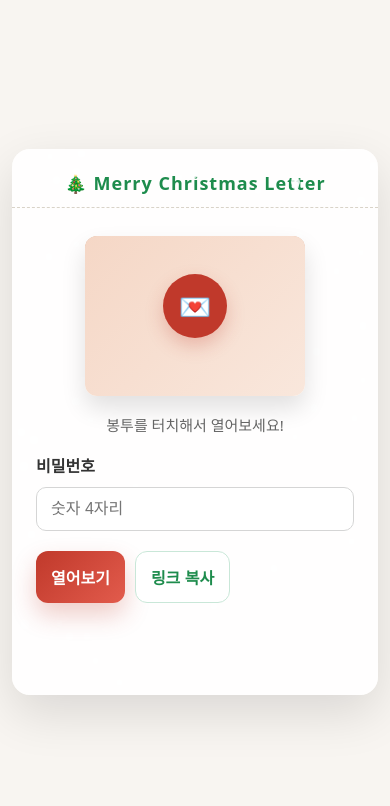
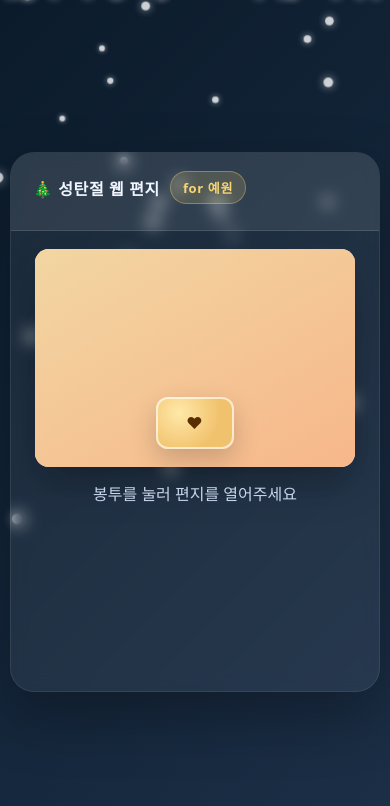
Before and after one commit to anderpudding/christmas, a plain HTML site: page index.html in a window 390 px wide. Drawn offline with Linux system fonts and the light colour scheme.

Commit message:
Refactor index.html for improved design and functionality
Updated styles and structure for the Christmas letter web app, including new color gradients, layout adjustments, and enhanced snow effect.

```diff
--- a/index.html
+++ b/index.html
@@ -1,203 +1,389 @@
 <!DOCTYPE html>
 <html lang="ko">
 <head>
-  <meta charset="UTF-8">
-  <meta name="viewport" content="width=device-width, initial-scale=1.0">
+  <meta charset="UTF-8" />
+  <meta name="viewport" content="width=device-width, initial-scale=1.0" />
   <title>성탄절 웹 편지</title>
   <style>
     :root {
-      --red: #c0392b;
-      --green: #1e8c4d;
-      --bg: #f8f5f1;
-      --paper: #fffaf4;
-      --shadow: rgba(0,0,0,0.12);
+      --bg: linear-gradient(135deg, #0b1b2b, #1c2f47);
+      --gold: #f7d672;
+      --red: #d33f49;
+      --green: #3c8d50;
+      --paper: #fff7ec;
+      --shadow: rgba(0, 0, 0, 0.2);
+      --text: #1c2f47;
     }
+
     * { box-sizing: border-box; }
+
     body {
       margin: 0;
       font-family: 'Pretendard', 'Noto Sans KR', system-ui, -apple-system, sans-serif;
       background: var(--bg);
-      color: #2c2c2c;
+      color: #f5f7fb;
       min-height: 100vh;
       display: flex;
       align-items: center;
       justify-content: center;
-      padding: 20px;
+      position: relative;
+      overflow-x: hidden;
+    }
+
+    .snow-layer {
+      pointer-events: none;
+      position: fixed;
+      inset: 0;
+      overflow: hidden;
+      z-index: 5;
+    }
+
+    .snowflake {
+      position: absolute;
+      top: -10px;
+      width: 8px;
+      height: 8px;
+      background: rgba(255, 255, 255, 0.85);
+      border-radius: 50%;
+      filter: drop-shadow(0 0 4px rgba(255, 255, 255, 0.8));
+      animation: fall linear infinite;
+      opacity: 0.9;
+    }
+
+    @keyframes fall {
+      0% { transform: translate3d(var(--x-start), -10px, 0) scale(var(--scale)); }
+      100% { transform: translate3d(var(--x-end), 110vh, 0) scale(var(--scale)); }
+    }
+
+    .card {
+      width: min(960px, 95vw);
+      background: rgba(255, 255, 255, 0.06);
+      border: 1px solid rgba(255, 255, 255, 0.08);
+      border-radius: 24px;
+      box-shadow: 0 24px 60px rgba(0, 0, 0, 0.3);
+      overflow: hidden;
+      position: relative;
+      z-index: 10;
+      backdrop-filter: blur(8px);
+    }
+
+    header {
+      padding: 18px 22px;
+      display: flex;
+      align-items: center;
+      justify-content: space-between;
+      background: rgba(255, 255, 255, 0.08);
+      border-bottom: 1px solid rgba(255, 255, 255, 0.12);
+    }
+
+    .brand {
+      display: flex;
+      gap: 10px;
+      align-items: center;
+      color: #f1f5ff;
+      font-weight: 700;
+      letter-spacing: 0.04em;
+    }
+
+    .badge {
+      background: rgba(247, 214, 114, 0.16);
+      color: var(--gold);
+      padding: 6px 12px;
+      border-radius: 999px;
+      font-size: 13px;
+      border: 1px solid rgba(247, 214, 114, 0.35);
+    }
+
+    main { padding: 26px; min-height: 460px; }
+
+    .screen { display: none; }
+    .screen.active { display: grid; }
+
+    .envelope-screen {
+      grid-template-columns: 1fr;
+      align-items: center;
+      text-align: center;
+      gap: 24px;
+    }
+
+    .envelope-wrap {
+      display: grid;
+      justify-items: center;
+      gap: 14px;
+    }
+
+    .envelope {
+      width: min(380px, 82vw);
+      height: min(240px, 56vw);
+      position: relative;
+      cursor: pointer;
+      transform-style: preserve-3d;
+      transition: transform 0.9s ease;
+      perspective: 1200px;
+    }
+
+    .envelope-body,
+    .envelope-flap,
+    .envelope-letter,
+    .envelope-shadow {
+      position: absolute;
+      inset: 0;
+      border-radius: 14px;
+    }
+
+    .envelope-body {
+      background: linear-gradient(145deg, #fefefe, #f2e5d5);
+      box-shadow: 0 18px 40px var(--shadow);
+      z-index: 1;
       overflow: hidden;
     }
-    .app {
-      width: min(960px, 100%);
-      background: rgba(255,255,255,0.9);
-      border-radius: 18px;
-      box-shadow: 0 18px 50px var(--shadow);
-      overflow: hidden;
-      position: relative;
+
+    .envelope-body::after {
+      content: '';
+      position: absolute;
+      inset: 0;
+      background: linear-gradient(135deg, rgba(247, 214, 114, 0.3), rgba(211, 63, 73, 0.18));
+    }
+
+    .envelope-flap {
+      background: linear-gradient(150deg, #f2d6a2, #f7b78a);
+      transform-origin: top;
+      transform: rotateX(0deg);
+      transition: transform 0.9s ease;
+      z-index: 3;
+    }
+
+    .envelope-letter {
+      background: #fff;
+      width: 90%;
+      height: 70%;
+      top: 16%;
+      left: 5%;
+      border-radius: 10px;
+      box-shadow: 0 14px 30px rgba(0, 0, 0, 0.18);
+      transform: translateY(12%);
+      transition: transform 0.9s ease;
+      z-index: 2;
+    }
+
+    .seal {
+      position: absolute;
+      bottom: 18px;
+      left: 50%;
+      transform: translateX(-50%);
+      width: 78px;
+      height: 52px;
+      background: radial-gradient(circle at 30% 30%, #ffe8a8, #f1c26d 62%);
+      border-radius: 12px;
+      box-shadow: inset 0 0 0 2px rgba(255, 255, 255, 0.65), 0 10px 26px rgba(0, 0, 0, 0.18);
+      display: grid;
+      place-items: center;
+      color: #5a2e00;
+      font-weight: 800;
+      letter-spacing: 0.08em;
+      z-index: 4;
+      transition: transform 0.6s ease, opacity 0.3s ease;
+    }
+
+    .envelope:hover .seal { transform: translateX(-50%) scale(1.04); }
+
+    .envelope.open .envelope-flap { transform: rotateX(-170deg); }
+    .envelope.open .envelope-letter { transform: translateY(-12%); }
+    .envelope.open .seal { opacity: 0; transform: translateX(-50%) scale(0.9); }
+
+    .hint { color: #dce8ff; opacity: 0.9; }
+
+    .panel {
+      background: rgba(255, 255, 255, 0.06);
+      border: 1px solid rgba(255, 255, 255, 0.1);
+      border-radius: 16px;
+      padding: 18px;
+      display: grid;
+      gap: 10px;
+      width: min(440px, 90vw);
+      margin: 0 auto;
       backdrop-filter: blur(6px);
     }
-    header {
-      text-align: center;
-      padding: 22px 16px 12px;
-      border-bottom: 1px dashed #d9d3c8;
-      color: var(--green);
-      letter-spacing: 1px;
+
+    .panel h3 { margin: 0; font-size: 18px; color: #f3dba8; }
+    .panel label { font-size: 14px; color: #e6edff; }
+
+    .input-row {
+      display: grid;
+      grid-template-columns: 1fr auto;
+      gap: 10px;
+    }
+
+    input[type="password"], input[type="text"] {
+      width: 100%;
+      padding: 12px 14px;
+      border-radius: 12px;
+      border: 1px solid rgba(255, 255, 255, 0.2);
+      background: rgba(255, 255, 255, 0.08);
+      color: #f8fbff;
+      font-size: 15px;
+    }
+
+    button {
+      padding: 12px 16px;
+      border-radius: 12px;
+      border: none;
+      cursor: pointer;
       font-weight: 700;
+      color: #0b1b2b;
+      background: var(--gold);
+      box-shadow: 0 10px 25px rgba(0, 0, 0, 0.18);
+      transition: transform 0.12s ease, box-shadow 0.12s ease;
     }
-    .screen { display: none; padding: 28px 24px 32px; position: relative; }
-    .screen.active { display: block; }
-    .envelope-wrap { display: flex; flex-direction: column; align-items: center; gap: 18px; }
-    .envelope { width: 260px; height: 180px; position: relative; cursor: pointer; perspective: 800px; }
-    .envelope .base {
-      width: 100%; height: 100%; background: linear-gradient(135deg, #f5d7c6, #f9e7dc);
-      border-radius: 12px;
-      box-shadow: 0 12px 25px var(--shadow);
-      position: relative;
-      overflow: hidden;
+
+    button:hover { transform: translateY(-1px); box-shadow: 0 12px 28px rgba(0,0,0,0.24); }
+    button:active { transform: translateY(0); box-shadow: 0 8px 16px rgba(0,0,0,0.2); }
+
+    button.secondary {
+      background: rgba(255, 255, 255, 0.12);
+      color: #f8fbff;
+      border: 1px solid rgba(255, 255, 255, 0.16);
     }
-    .envelope .flap {
-      position: absolute; top: 0; left: 0; right: 0; height: 50%;
-      background: linear-gradient(135deg, #e4b7a0, #f1c3ad);
-      transform-origin: top;
-      transition: transform 0.8s ease;
-      border-radius: 12px 12px 40px 40px;
-      box-shadow: inset 0 -6px 12px rgba(0,0,0,0.08);
+
+    .message {
+      min-height: 20px;
+      font-size: 14px;
+      color: #ffb4a2;
     }
-    .envelope .seal {
-      position: absolute; width: 64px; height: 64px; background: var(--red);
-      border-radius: 50%; bottom: 58px; left: 50%; transform: translateX(-50%);
-      display: grid; place-items: center; color: #fff; font-size: 26px;
-      box-shadow: 0 8px 18px rgba(192,57,43,0.25);
+
+    .letter-screen {
+      grid-template-columns: 1fr;
+      gap: 20px;
     }
-    .envelope.open .flap { transform: rotateX(-150deg); }
-    .envelope.open .seal { opacity: 0; transition: opacity 0.4s ease; }
-    .hint { font-size: 15px; color: #666; text-align: center; }
-    .form { width: min(360px, 100%); display: flex; flex-direction: column; gap: 10px; }
-    label { font-weight: 600; color: #333; }
-    input[type="password"] {
-      padding: 12px 14px;
-      border-radius: 10px;
-      border: 1px solid #d5d5d5;
+
+    .letter-layout { display: grid; gap: 18px; }
+
+    .paper {
+      background: var(--paper);
+      color: var(--text);
+      padding: 24px;
+      border-radius: 18px;
+      box-shadow: 0 14px 30px rgba(0, 0, 0, 0.15);
+      white-space: pre-wrap;
+      line-height: 1.7;
       font-size: 16px;
+    }
+
+    .actions {
+      display: flex;
+      flex-wrap: wrap;
+      gap: 10px;
+      justify-content: flex-end;
+    }
+
+    .info-box {
+      background: rgba(255, 255, 255, 0.08);
+      border: 1px solid rgba(255, 255, 255, 0.14);
+      border-radius: 14px;
+      padding: 16px;
+      color: #f8fbff;
+      box-shadow: 0 12px 24px rgba(0,0,0,0.12);
+    }
+
+    .modal-backdrop {
+      position: fixed;
+      inset: 0;
+      background: rgba(0, 0, 0, 0.55);
+      display: none;
+      align-items: center;
+      justify-content: center;
+      z-index: 20;
+      padding: 16px;
+    }
+
+    .modal-backdrop.show { display: flex; }
+
+    .modal {
       background: #fff;
+      border-radius: 18px;
+      padding: 22px;
+      width: min(420px, 90vw);
+      box-shadow: 0 20px 40px rgba(0,0,0,0.25);
+      color: #1f2b34;
+      display: grid;
+      gap: 12px;
     }
-    .btn {
-      border: none;
-      border-radius: 12px;
-      padding: 13px 15px;
-      font-size: 16px;
-      font-weight: 700;
-      cursor: pointer;
-      transition: transform 0.1s ease, box-shadow 0.2s ease;
+
+    .modal h3 { margin: 0; color: #c03d45; }
+    .modal ul { margin: 0; padding-left: 18px; display: grid; gap: 8px; }
+
+    .panel.hidden { display: none; }
+
+    @media (max-width: 900px) {
+      .letter-layout { grid-template-columns: 1fr; }
+      header { flex-direction: column; gap: 8px; align-items: flex-start; }
+      .actions { justify-content: stretch; }
+      button { width: 100%; }
     }
-    .btn:active { transform: translateY(1px); }
-    .btn-primary { background: linear-gradient(135deg, var(--red), #e25b4c); color: #fff; box-shadow: 0 12px 25px rgba(192,57,43,0.25); }
-    .btn-ghost { background: #fff; color: var(--green); border: 1px solid #c9e7d8; }
-    .error { color: #c0392b; font-size: 14px; min-height: 20px; }
-    .info { font-size: 14px; color: var(--green); min-height: 20px; }
-    .letter { display: grid; gap: 18px; grid-template-columns: repeat(auto-fit, minmax(260px, 1fr)); }
-    .panel {
-      background: var(--paper);
-      border-radius: 14px;
-      padding: 18px 18px 16px;
-      box-shadow: 0 10px 24px var(--shadow);
-      border: 1px solid #efe6da;
-    }
-    .panel h3 { margin: 0 0 10px; color: var(--red); }
-    .letter-body { white-space: pre-line; line-height: 1.7; font-size: 16px; }
-    .flex { display: flex; flex-wrap: wrap; gap: 10px; }
-    .badge { padding: 8px 10px; background: #f1f8f4; border-radius: 10px; color: var(--green); border: 1px solid #cfe8da; }
-    .actions { display: flex; flex-wrap: wrap; gap: 10px; margin-top: 10px; }
-    .modal {
-      position: fixed; inset: 0; background: rgba(0,0,0,0.55); display: none;
-      align-items: center; justify-content: center; padding: 20px; z-index: 10;
-    }
-    .modal.active { display: flex; }
-    .modal-content {
-      background: #fff;
-      border-radius: 14px;
-      padding: 20px 18px;
-      width: min(420px, 100%);
-      box-shadow: 0 20px 40px rgba(0,0,0,0.2);
-    }
-    .modal-content h4 { margin: 0 0 12px; color: var(--green); }
-    .gift-list { list-style: none; padding: 0; margin: 0; display: grid; gap: 8px; }
-    .gift-list li { background: #f8f5f1; padding: 10px 12px; border-radius: 10px; border: 1px solid #e8dfd0; }
-    .snow { position: absolute; inset: 0; pointer-events: none; overflow: hidden; }
-    .flake {
-      position: absolute;
-      top: -10px;
-      width: 8px; height: 8px;
-      background: #fff;
-      border-radius: 50%;
-      opacity: 0.85;
-      animation: fall linear infinite;
-    }
-    @keyframes fall {
-      to { transform: translateY(110vh); opacity: 0.7; }
-    }
-    @media (max-width: 640px) {
-      body { padding: 12px; }
-      header { font-size: 18px; }
-      .letter { grid-template-columns: 1fr; }
-      .envelope { width: 220px; height: 160px; }
+
+    @media (max-width: 540px) {
+      main { padding: 18px; }
+      .panel { width: 100%; }
+      .paper { font-size: 15px; padding: 18px; }
     }
   </style>
 </head>
 <body>
-  <div class="app">
-    <header>🎄 Merry Christmas Letter</header>
-    <div class="snow" id="snow"></div>
+  <div class="snow-layer" aria-hidden="true"></div>
+  <div class="card">
+    <header>
+      <div class="brand">
+        <span>🎄 성탄절 웹 편지</span>
+        <span class="badge">for <strong id="recipient-name"></strong></span>
+      </div>
+      <div class="actions">
+        <button type="button" id="lock-btn" class="secondary" style="display:none;">🔒 다시 잠그기</button>
+      </div>
+    </header>
+    <main>
+      <section id="envelope-screen" class="screen envelope-screen active">
+        <div class="envelope-wrap">
+          <div class="envelope" id="envelope" aria-label="봉투 열기">
+            <div class="envelope-body"></div>
+            <div class="envelope-letter"></div>
+            <div class="envelope-flap"></div>
+            <div class="seal">♥</div>
+          </div>
+          <div class="hint">봉투를 눌러 편지를 열어주세요</div>
+        </div>
+        <div class="panel hidden">
+          <h3>비밀 번호</h3>
+          <label for="password-input">봉투를 열고 입력하면 편지로 이동해요</label>
+          <form id="password-form" class="input-row">
+            <input id="password-input" name="password" type="password" inputmode="numeric" autocomplete="off" placeholder="****" disabled />
+            <button type="submit" id="submit-btn" disabled>열기</button>
+          </form>
+          <div class="message" id="message" aria-live="polite"></div>
+        </div>
+      </section>
 
-    <section class="screen active" id="envelope-screen">
-      <div class="envelope-wrap">
-        <div class="envelope" id="envelope">
-          <div class="flap"></div>
-          <div class="base"></div>
-          <div class="seal">💌</div>
+      <section id="letter-screen" class="screen letter-screen">
+        <div class="letter-layout">
+          <div class="paper" id="letter-body"></div>
+          <div class="info-box">
+            <h4 style="margin:0 0 10px; color: var(--gold);">특별 부록</h4>
+            <p style="margin:6px 0;">🎅 보내는 사람: <strong id="sender-name"></strong></p>
+            <p style="margin:6px 0;">💌 받는 사람: <strong id="recipient-name-2"></strong></p>
+          </div>
         </div>
-        <div class="hint" id="envelope-hint">봉투를 터치해서 열어보세요!</div>
-        <form class="form" id="pw-form">
-          <label for="password">비밀번호</label>
-          <input type="password" id="password" autocomplete="off" placeholder="숫자 4자리" inputmode="numeric" pattern="[0-9]*">
-          <div class="actions">
-            <button type="submit" class="btn btn-primary">열어보기</button>
-            <button type="button" class="btn btn-ghost" id="copy-link">링크 복사</button>
-          </div>
-          <div class="error" id="error"></div>
-          <div class="info" id="info"></div>
-        </form>
-      </div>
-    </section>
-
-    <section class="screen" id="letter-screen">
-      <div class="panel">
-        <h3 id="letter-title"></h3>
-        <div class="letter-body" id="letter-body"></div>
         <div class="actions">
-          <button class="btn btn-primary" id="open-gift">🎁 선물 열기</button>
-          <button class="btn btn-ghost" id="lock-again">🔒 다시 잠그기</button>
-          <button class="btn btn-ghost" id="copy-link-2">링크 복사</button>
+          <button type="button" id="gift-btn">🎁 선물 열기</button>
+          <button type="button" id="lock-btn-secondary" class="secondary">🔒 다시 잠그기</button>
         </div>
-      </div>
-      <div class="letter">
-        <div class="panel">
-          <h3>오늘의 약속</h3>
-          <div class="flex" id="plans"></div>
-        </div>
-        <div class="panel">
-          <h3>우리의 작은 체크리스트</h3>
-          <ul id="checklist"></ul>
-        </div>
-      </div>
-    </section>
+      </section>
+    </main>
   </div>
 
-  <div class="modal" id="gift-modal">
-    <div class="modal-content">
-      <h4>작은 쿠폰 3종</h4>
-      <ul class="gift-list" id="gift-list"></ul>
-      <div class="actions" style="margin-top:12px;">
-        <button class="btn btn-primary" id="close-gift">닫기</button>
-      </div>
+  <div class="modal-backdrop" id="modal">
+    <div class="modal">
+      <h3>🎁 우리의 작은 쿠폰</h3>
+      <ul id="coupon-list"></ul>
+      <button type="button" id="modal-close">닫기</button>
     </div>
   </div>
 
@@ -206,127 +392,123 @@
       recipient: '예원',
       sender: '성준',
       password: '1225',
-      letterTitle: '예원에게 보내는 크리스마스 편지',
-      letter: `오늘도 가장 먼저 떠오르는 사람은 언제나 너야.
-기다림이라는 단어가 이렇게 설레는 건 너 덕분인 것 같아.
-춥더라도 내 손 꼭 잡고, 오늘 만큼은 세상에서 제일 따뜻한 우리가 되자.
-늘 고맙고, 많이 사랑해.`,
-      plans: ['저녁 7시 홍대 브런치 카페 앞 만남', '따뜻한 코코아 함께 마시기', '크리스마스 마켓 구경'],
-      checklist: ['손잡기 잊지 않기', '사진 5장 이상 남기기', '서로에게 칭찬 한 마디 하기'],
-      gifts: ['포옹 쿠폰 1회', '즉석 셀카 인화권 1장', '원하는 간식 사주기권 1회']
+      letterBody: `예원아, Merry Christmas!\n\n올해도 너와 함께라서 무엇보다 따뜻했어.\n눈이 펑펑 내리는 지금, 이 순간을 너와 나누고 싶었어.\n\n우리가 나누는 대화, 함께 웃은 모든 순간이 내게는 큰 선물이야.\n오늘도 네 미소로 가득 찬 하루가 되었으면 좋겠어.\n\n언제나 네 편에서, 너를 응원하고 사랑하는 마음으로.\n앞으로도 손을 꼭 잡고 함께 걸어가자.\n\n메리 크리스마스, 그리고 늘 고마워.`,
+      coupons: [
+        '☕ 따뜻한 음료 1회 쿠폰',
+        '💆‍♀️ 어깨 마사지 10분 쿠폰',
+        '🍪 수제 간식 만들어주기 쿠폰'
+      ]
     };
 
-    const envelope = document.getElementById('envelope');
-    const envelopeHint = document.getElementById('envelope-hint');
-    const pwForm = document.getElementById('pw-form');
-    const passwordInput = document.getElementById('password');
-    const error = document.getElementById('error');
-    const info = document.getElementById('info');
-    const envelopeScreen = document.getElementById('envelope-screen');
-    const letterScreen = document.getElementById('letter-screen');
-    const letterBody = document.getElementById('letter-body');
-    const letterTitle = document.getElementById('letter-title');
-    const plans = document.getElementById('plans');
-    const checklist = document.getElementById('checklist');
-    const giftList = document.getElementById('gift-list');
-    const giftModal = document.getElementById('gift-modal');
-    const openGift = document.getElementById('open-gift');
-    const closeGift = document.getElementById('close-gift');
-    const lockAgain = document.getElementById('lock-again');
-    const copyButtons = [document.getElementById('copy-link'), document.getElementById('copy-link-2')];
+    const qs = (id) => document.getElementById(id);
+    const envelope = qs('envelope');
+    const envelopeScreen = qs('envelope-screen');
+    const letterScreen = qs('letter-screen');
+    const passwordInput = qs('password-input');
+    const submitBtn = qs('submit-btn');
+    const messageEl = qs('message');
+    const panel = document.querySelector('.panel');
+    const lockButtons = [qs('lock-btn'), qs('lock-btn-secondary')];
+    const giftBtn = qs('gift-btn');
+    const modal = qs('modal');
+    const modalClose = qs('modal-close');
+
     let envelopeOpened = false;
+    let unlocked = false;
 
-    function populate() {
-      letterBody.textContent = DATA.letter;
-      letterTitle.textContent = `${DATA.recipient}에게, 성탄절에`;
-      plans.innerHTML = DATA.plans.map(p => `<span class="badge">${p}</span>`).join('');
-      checklist.innerHTML = DATA.checklist.map(item => `<li>☑︎ ${item}</li>`).join('');
-      giftList.innerHTML = DATA.gifts.map(g => `<li>${g}</li>`).join('');
-    }
+    const setMessage = (msg, isError = true) => {
+      messageEl.textContent = msg;
+      messageEl.style.color = isError ? '#ffb4a2' : '#b5f2c9';
+    };
 
-    function createSnow() {
-      const snow = document.getElementById('snow');
-      const total = 70;
-      for (let i = 0; i < total; i++) {
-        const f = document.createElement('div');
-        f.className = 'flake';
-        const size = Math.random() * 5 + 4;
-        f.style.width = f.style.height = `${size}px`;
-        f.style.left = `${Math.random() * 100}%`;
-        f.style.animationDuration = `${6 + Math.random() * 6}s`;
-        f.style.animationDelay = `${Math.random() * 6}s`;
-        snow.appendChild(f);
+    const renderData = () => {
+      qs('recipient-name').textContent = DATA.recipient;
+      qs('recipient-name-2').textContent = DATA.recipient;
+      qs('sender-name').textContent = DATA.sender;
+      qs('letter-body').textContent = DATA.letterBody;
+      qs('coupon-list').innerHTML = DATA.coupons.map(item => `<li>${item}</li>`).join('');
+    };
+
+    const toggleLockState = (unlock) => {
+      unlocked = unlock;
+      envelopeScreen.classList.toggle('active', !unlock);
+      letterScreen.classList.toggle('active', unlock);
+      lockButtons.forEach(btn => btn.style.display = unlock ? 'inline-flex' : 'none');
+      if (!unlock) {
+        envelope.classList.remove('open');
+        envelopeOpened = false;
+        passwordInput.value = '';
+        passwordInput.disabled = true;
+        submitBtn.disabled = true;
+        panel.classList.add('hidden');
+        setMessage('봉투를 먼저 열어주세요.');
       }
-    }
+    };
 
-    function openEnvelope() {
+    envelope.addEventListener('click', () => {
       envelope.classList.add('open');
-      envelopeHint.textContent = '살짝 기다려줘... 비밀번호가 활성화돼요!';
+      setMessage('살짝 열리는 중...');
       setTimeout(() => {
         envelopeOpened = true;
-        info.textContent = '이제 비밀번호를 입력할 수 있어요.';
-        error.textContent = '';
-      }, 900);
-    }
-
-    envelope.addEventListener('click', () => {
-      if (envelopeOpened) return;
-      openEnvelope();
+        panel.classList.remove('hidden');
+        passwordInput.disabled = false;
+        submitBtn.disabled = false;
+        passwordInput.focus();
+        setMessage('이제 비밀번호를 입력해 주세요.', false);
+      }, 600);
     });
 
-    pwForm.addEventListener('submit', (e) => {
+    qs('password-form').addEventListener('submit', (e) => {
       e.preventDefault();
       if (!envelopeOpened) {
-        error.textContent = '먼저 봉투를 열어주세요!';
-        info.textContent = '';
+        setMessage('봉투를 먼저 열어주세요.');
         return;
       }
-      if (passwordInput.value === DATA.password) {
-        error.textContent = '';
-        info.textContent = '환영해요! 편지로 이동합니다.';
-        envelopeScreen.classList.remove('active');
-        letterScreen.classList.add('active');
+      const value = passwordInput.value.trim();
+      if (value === DATA.password) {
+        toggleLockState(true);
+        setMessage('');
       } else {
-        error.textContent = '비밀번호가 달라요. 다시 시도해줘!';
-        info.textContent = '';
+        setMessage('비밀번호가 틀렸어요. 다시 시도해 주세요.');
         passwordInput.select();
       }
     });
 
-    function resetAll() {
-      envelopeOpened = false;
-      envelope.classList.remove('open');
-      envelopeHint.textContent = '봉투를 터치해서 열어보세요!';
-      error.textContent = '';
-      info.textContent = '';
-      passwordInput.value = '';
-      letterScreen.classList.remove('active');
-      envelopeScreen.classList.add('active');
-    }
+    lockButtons.forEach(btn => btn.addEventListener('click', () => {
+      toggleLockState(false);
+    }));
 
-    lockAgain.addEventListener('click', resetAll);
+    giftBtn.addEventListener('click', () => {
+      modal.classList.add('show');
+    });
 
-    function toggleGift(show) {
-      giftModal.classList.toggle('active', show);
-    }
+    modal.addEventListener('click', (e) => {
+      if (e.target === modal) modal.classList.remove('show');
+    });
 
-    openGift.addEventListener('click', () => toggleGift(true));
-    closeGift.addEventListener('click', () => toggleGift(false));
-    giftModal.addEventListener('click', (e) => { if (e.target === giftModal) toggleGift(false); });
+    modalClose.addEventListener('click', () => modal.classList.remove('show'));
 
-    function copyLink() {
-      const link = window.location.href;
-      navigator.clipboard?.writeText(link).then(() => {
-        info.textContent = '링크가 복사됐어요!';
-      }).catch(() => {
-        const fallback = prompt('클립보드가 막혀있어요. 링크를 복사해 주세요.', link);
-        if (fallback !== null) info.textContent = '필요하면 다시 복사할 수 있어요.';
-      });
-    }
-    copyButtons.forEach(btn => btn.addEventListener('click', copyLink));
+    const createSnow = () => {
+      const snowLayer = document.querySelector('.snow-layer');
+      const count = 50;
+      for (let i = 0; i < count; i++) {
+        const flake = document.createElement('span');
+        flake.className = 'snowflake';
+        const delay = (Math.random() * 8).toFixed(2);
+        const duration = (7 + Math.random() * 6).toFixed(2);
+        flake.style.left = `${Math.random() * 100}%`;
+        flake.style.animationDelay = `${delay}s`;
+        flake.style.animationDuration = `${duration}s`;
+        flake.style.setProperty('--x-start', `${(Math.random() - 0.5) * 40}px`);
+        flake.style.setProperty('--x-end', `${(Math.random() - 0.5) * 70}px`);
+        flake.style.setProperty('--scale', `${0.6 + Math.random() * 0.8}`);
+        snowLayer.appendChild(flake);
+      }
+    };
 
-    populate();
+    renderData();
     createSnow();
+    setMessage('봉투를 먼저 열어주세요.');
   </script>
 </body>
 </html>
```
